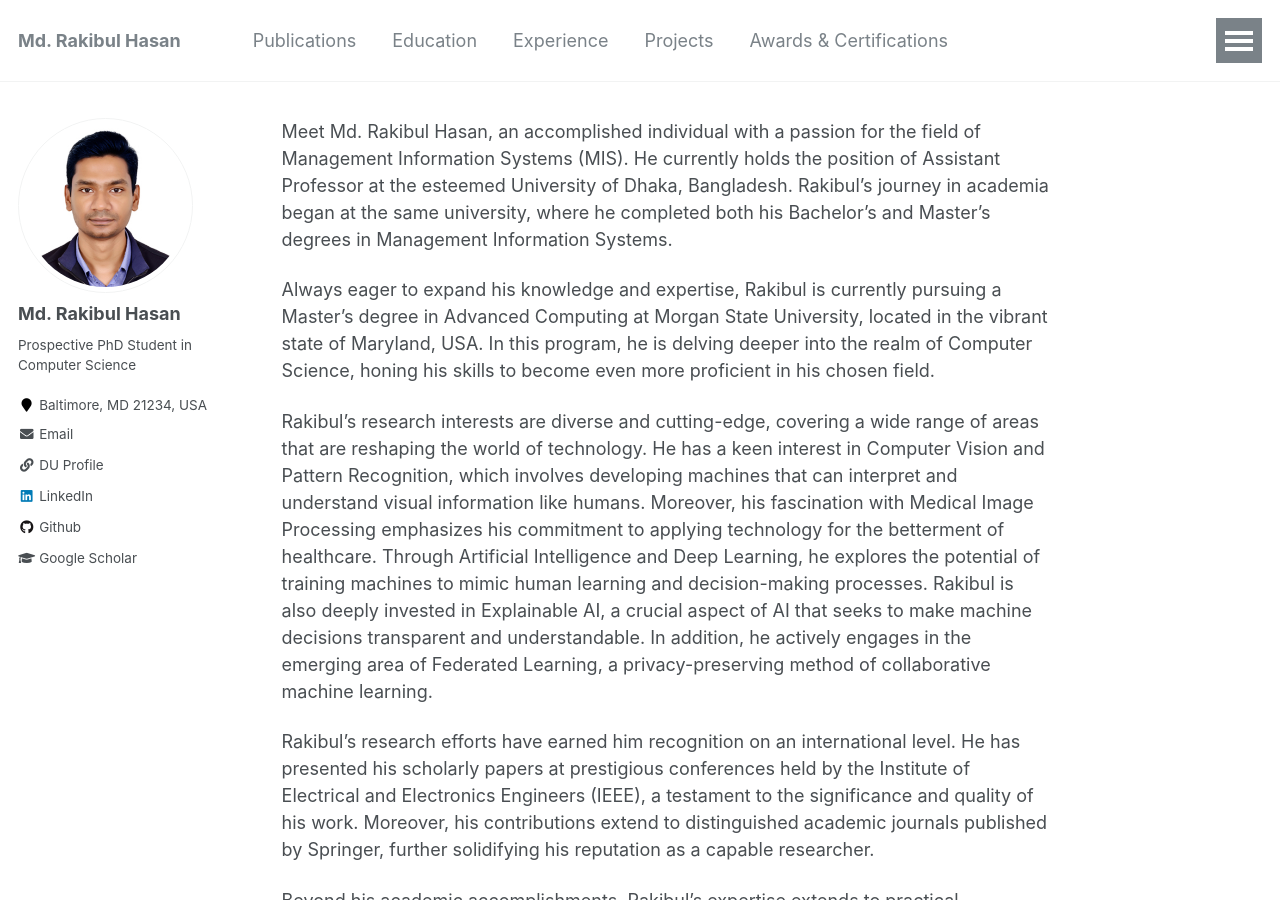
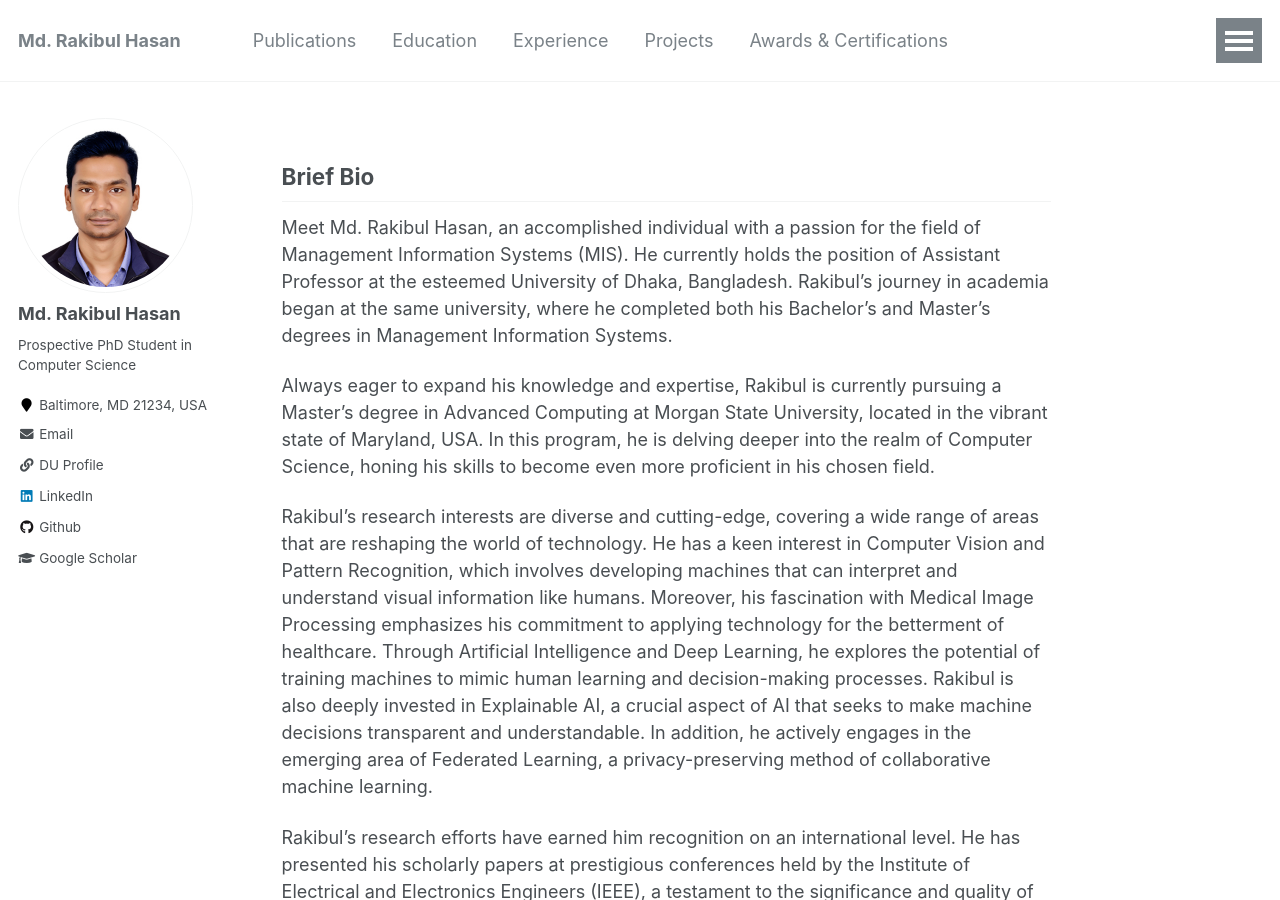
Before and after one commit to Hasan-MdRakibul/hasan-mdrakibul.github.io, a Jekyll site: the page built from _pages/about.md, in a window 1280 px wide and 900 px high. Built offline with Jekyll 4.4.1, drawn with Linux system fonts in a browser that asks for light colours.

Commit message:
init changes

```diff
--- a/_pages/about.md
+++ b/_pages/about.md
@@ -7,7 +7,7 @@ redirect_from:
   - /about/
   - /about.html
 ---
-
+## Brief Bio
 Meet Md. Rakibul Hasan, an accomplished individual with a passion for the field of Management Information Systems (MIS). He currently holds the position of Assistant Professor at the esteemed University of Dhaka, Bangladesh. Rakibul's journey in academia began at the same university, where he completed both his Bachelor's and Master's degrees in Management Information Systems.
 
 Always eager to expand his knowledge and expertise, Rakibul is currently pursuing a Master's degree in Advanced Computing at Morgan State University, located in the vibrant state of Maryland, USA. In this program, he is delving deeper into the realm of Computer Science, honing his skills to become even more proficient in his chosen field.
```
